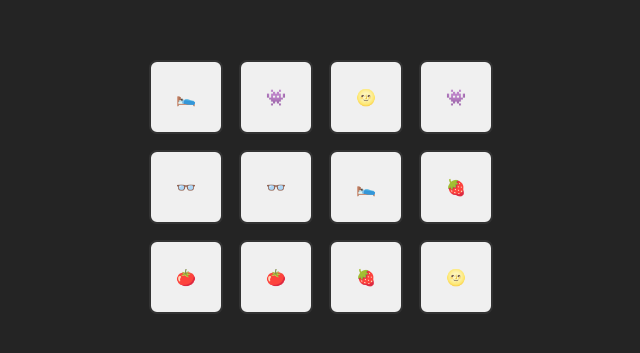
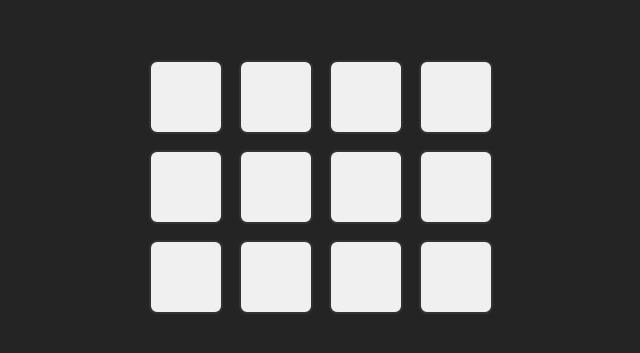
Before and after one commit to daboutt/memory-card, a React (Vite) app: page / in a window 1280 px wide. Shown: the part 213-566 px from the top of the page, without its empty margins (319-959 px from the left). Built offline with nearby package versions, Linux system fonts and the light colour scheme.

Commit message:
feat: add selected animation

```diff
--- a/src/components/Card.css
+++ b/src/components/Card.css
@@ -6,3 +6,9 @@
   background-color: #f0f0f0;
   align-content: center;
 }
+.front-card {
+  backface-visibility: hidden;
+}
+.back-card {
+  background-color: white;
+}
--- a/src/components/Card.tsx
+++ b/src/components/Card.tsx
@@ -3,11 +3,25 @@ import './Card.css';
 
 interface CardProps {
   symbol: string;
+  isSelected: boolean;
+  onClickCard?: () => void;
 }
-export default function Card({ symbol }: CardProps) {
+export default function Card({ symbol, isSelected, onClickCard }: CardProps) {
   return (
-    <motion.div initial={{ scale: 0 }} animate={{ scale: 1 }} className='card'>
-      {symbol}
+    <motion.div
+      initial={{ scale: 0 }}
+      animate={{ scale: 1, rotateY: isSelected ? 0 : 180 }}
+      className='card'
+      onClick={onClickCard}
+    >
+      <motion.div
+        initial={{ rotateY: 0 }}
+        animate={{ rotateY: isSelected ? 0 : 180 }}
+        className='front-card'
+      >
+        {symbol}
+      </motion.div>
+      <motion.div initial={{ rotateY: 180 }} className='back-card'></motion.div>
     </motion.div>
   );
 }
--- a/src/components/CardContainer.tsx
+++ b/src/components/CardContainer.tsx
@@ -1,12 +1,27 @@
-import { shuffle } from '../lib/data';
+import { useState } from 'react';
+import { shuffleData } from '../lib/data';
 import Card from './Card';
 import './CardContainer.css';
 
 export default function CardContainer() {
+  const [selectedIndex, setSelectedIndex] = useState<number[]>([]);
+
   return (
     <div className='card-container'>
-      {shuffle().map((item) => (
-        <Card key={item.id} symbol={item.symbol} />
+      {shuffleData.map((item, index) => (
+        <Card
+          key={index}
+          symbol={item.symbol}
+          isSelected={selectedIndex.includes(index)}
+          onClickCard={() => {
+            setSelectedIndex((prev) => {
+              if (prev.includes(index)) {
+                return prev.filter((i) => i !== index);
+              }
+              return [...prev, index];
+            });
+          }}
+        />
       ))}
     </div>
   );
--- a/src/lib/data.ts
+++ b/src/lib/data.ts
@@ -6,13 +6,15 @@ export const data = [
   { id: 5, symbol: '🍓' },
   { id: 6, symbol: '🍅' },
 ];
-export const shuffleData = data.flatMap((item) => [item, item]);
+export const duplicatedData = data.flatMap((item) => [item, item]);
 
-export const shuffle = () => {
-  const array = [...shuffleData];
-  for (let i = array.length - 1; i > 0; i--) {
+const shuffle = (array: typeof duplicatedData) => {
+  const shuffled = [...array];
+  for (let i = shuffled.length - 1; i > 0; i--) {
     const j = Math.floor(Math.random() * (i + 1));
-    [array[j], array[i]] = [array[i], array[j]];
+    [shuffled[i], shuffled[j]] = [shuffled[j], shuffled[i]];
   }
-  return array;
+  return shuffled;
 };
+
+export const shuffleData = shuffle(duplicatedData);
```
